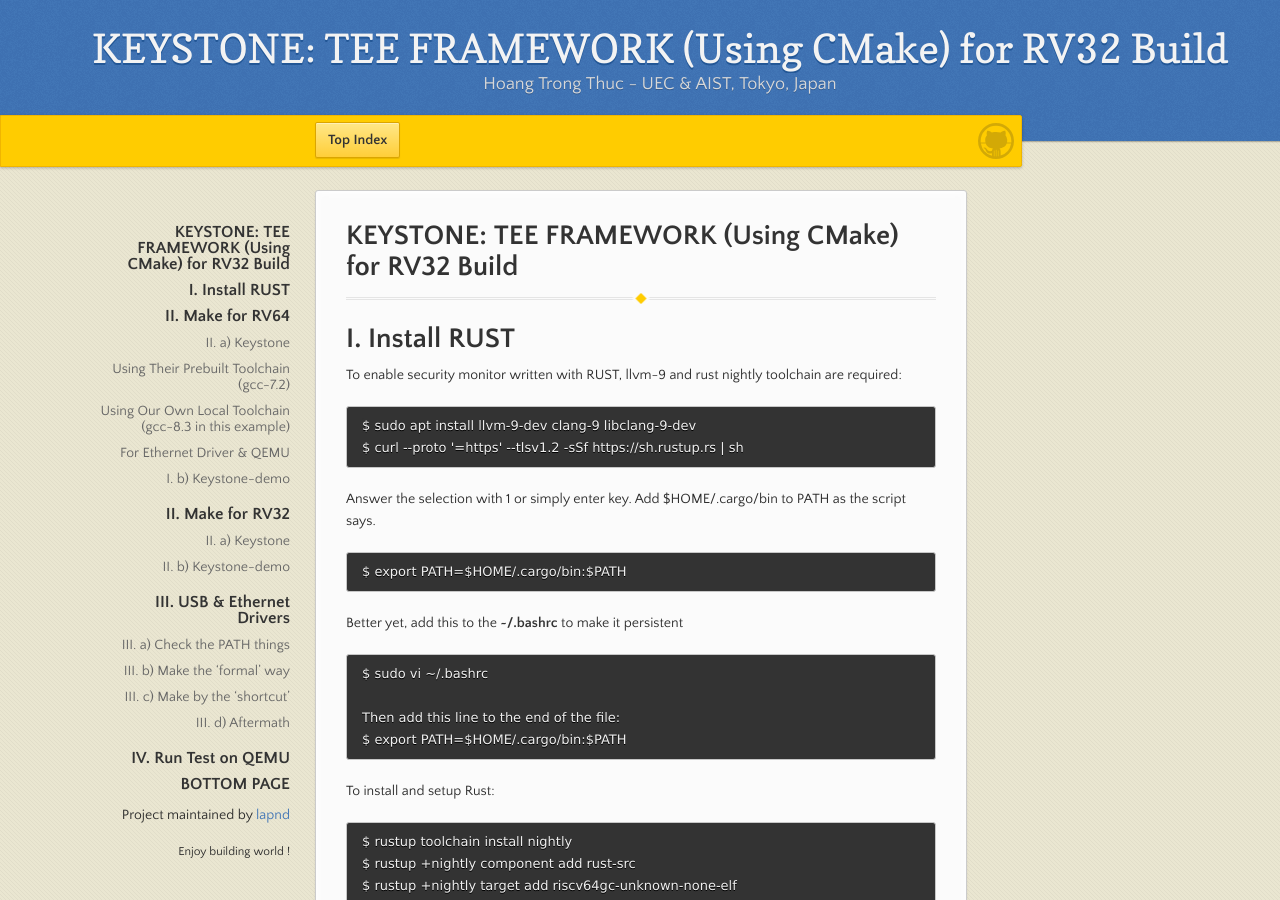
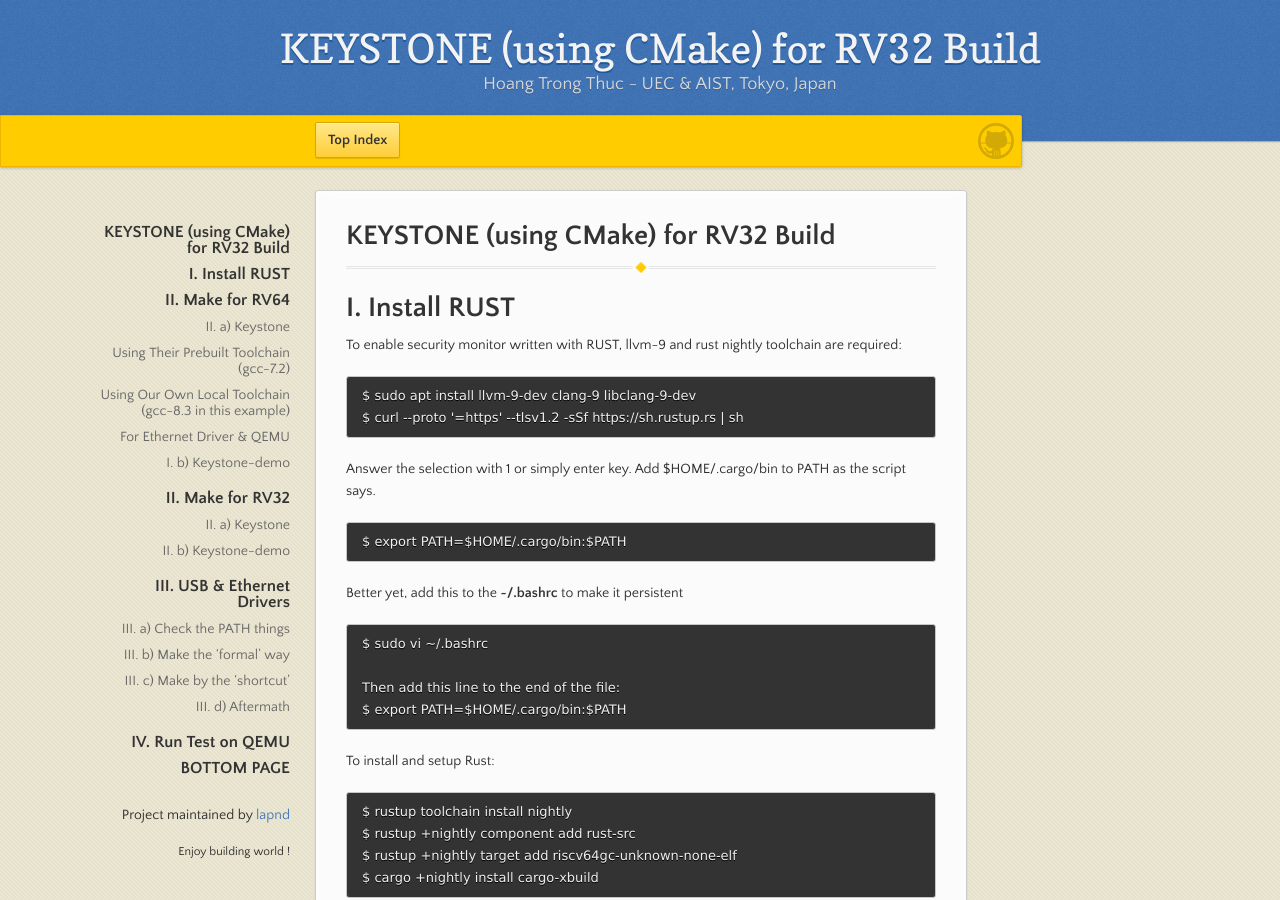
Before and after one commit to lapnd/httdes.github.io, a Jekyll site: the page built from keystone-cmake-32.md, in a window 1280 px wide and 900 px high. Built offline with Jekyll 4.4.1, drawn with Linux system fonts in a browser that asks for light colours; our own code applies the rules of GitHub Pages for plain Markdown files.

Commit message:
Update keystone-cmake-32.md

```diff
--- a/keystone-cmake-32.md
+++ b/keystone-cmake-32.md
@@ -2,7 +2,7 @@
 layout : default
 ---
 
-# KEYSTONE: TEE FRAMEWORK (Using CMake) for RV32 Build
+# KEYSTONE (using CMake) for RV32 Build
 
 * * *
 
```
